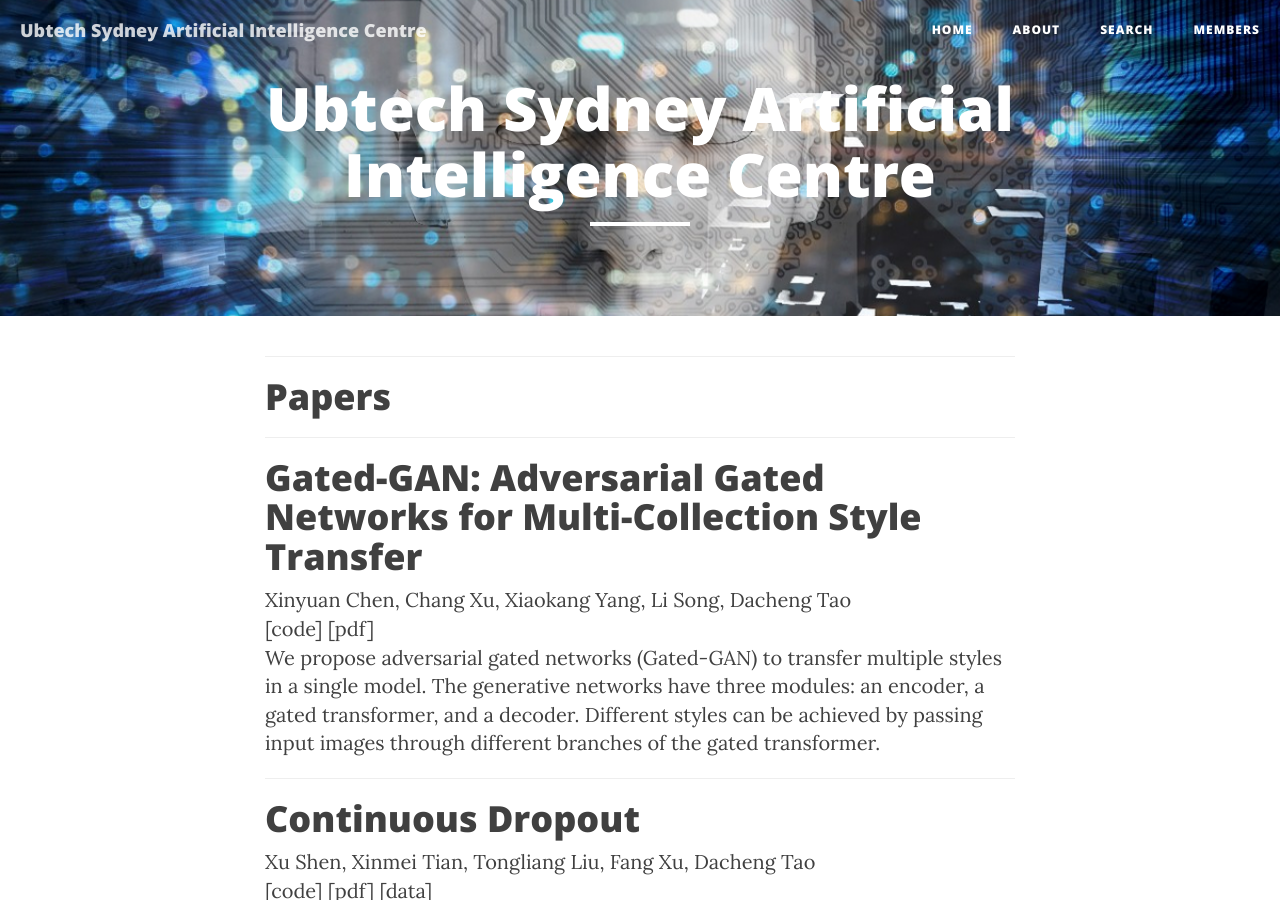
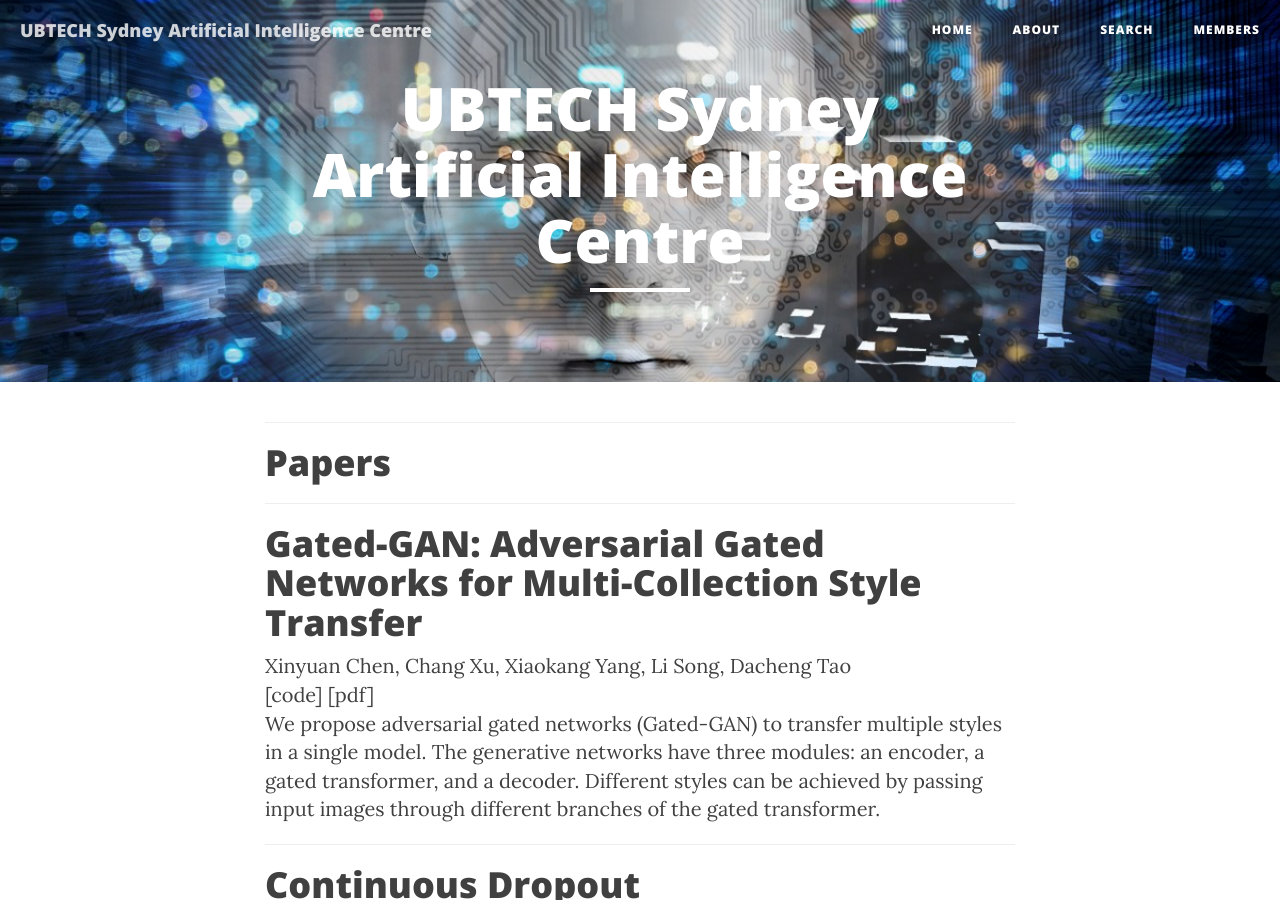
Before and after one commit to ubtechsydneyaicentre/ubtechsydneyaicentre.github.io, a Jekyll site: the page built from index.html, in a window 1280 px wide and 900 px high. Built offline with Jekyll 4.4.1, drawn with Linux system fonts in a browser that asks for light colours; nearby versions of some CDN libraries; formulas are drawn with MathJax 3; the list of posts is cut into pages by our own code.

```diff
--- a/_config.yml
+++ b/_config.yml
@@ -1,5 +1,5 @@
 # Site settings
-title: Ubtech Sydney Artificial Intelligence Centre
+title: UBTECH Sydney Artificial Intelligence Centre
 #description: "Ubtech Syndey Artificial Intelligence Centre"
 url: "https://ubtechsydneyaicentre.github.io"
 
```
